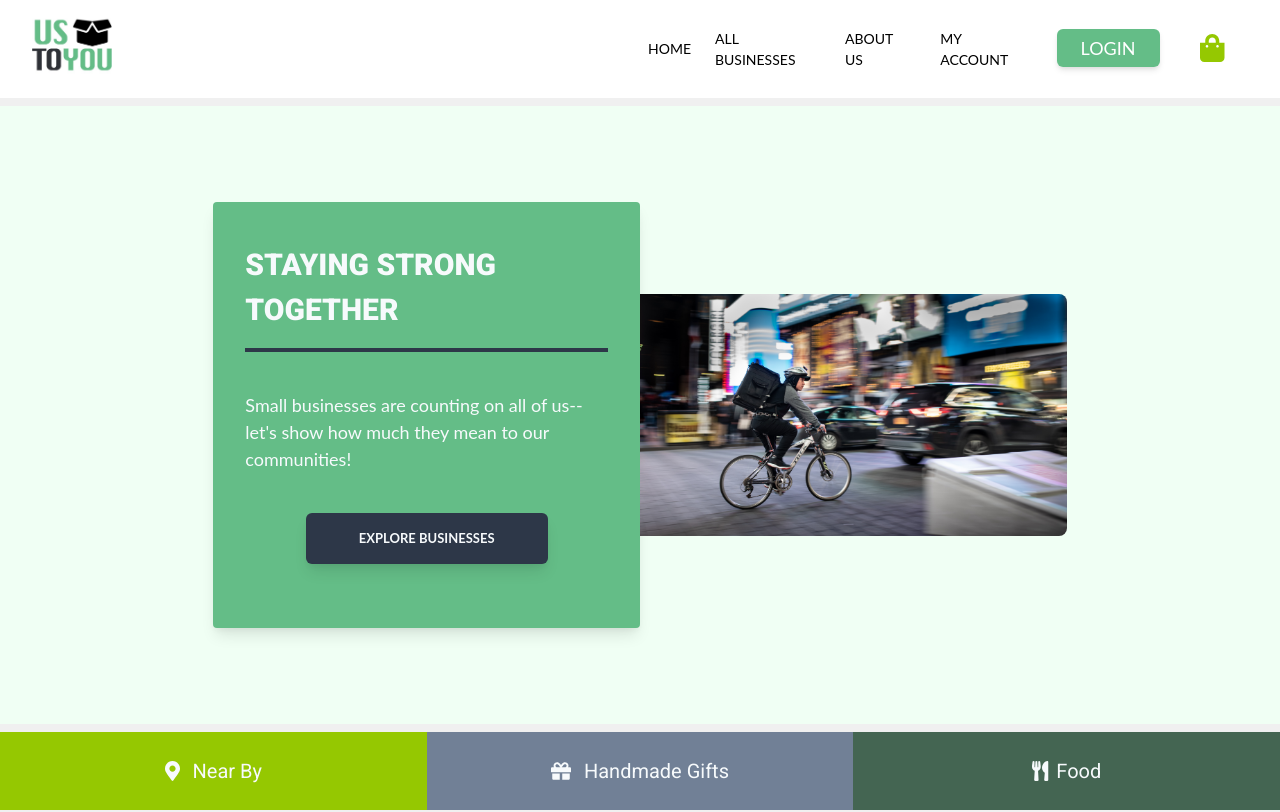
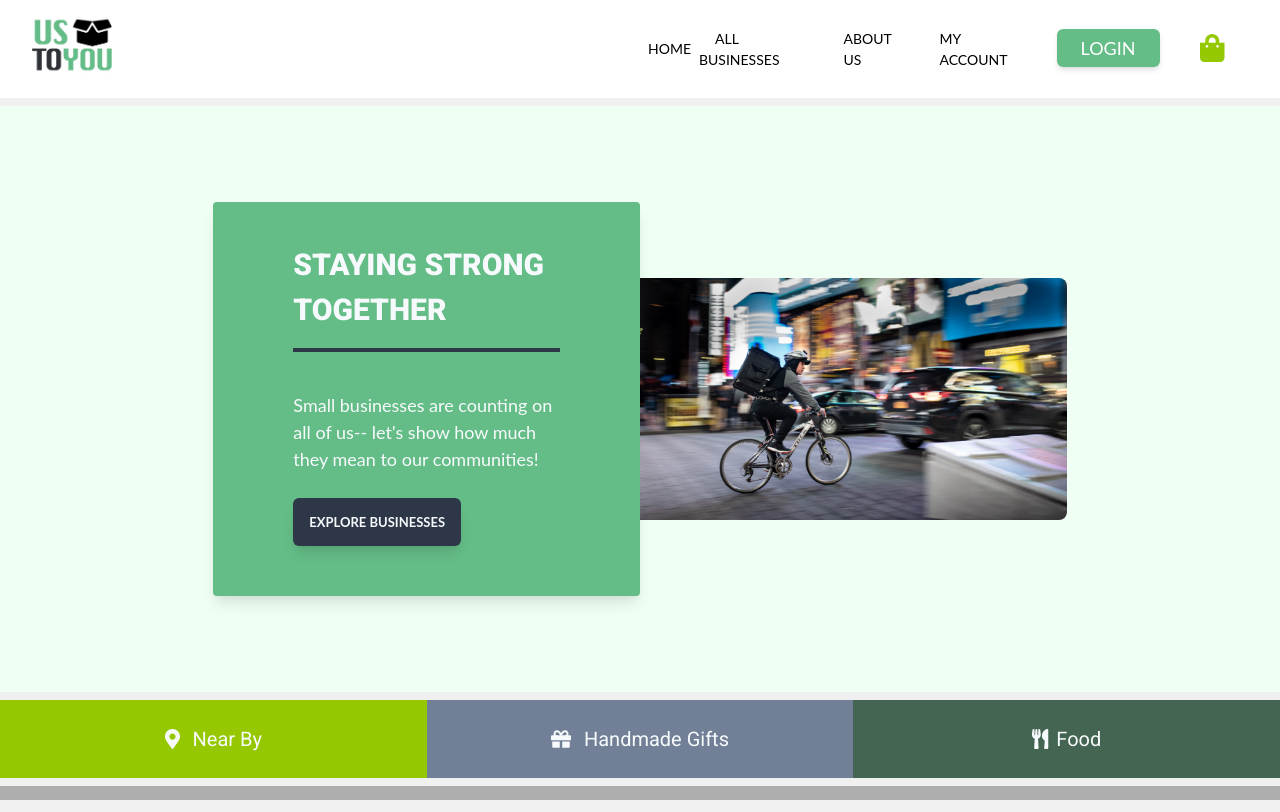
Before and after one commit to catcarbonell/hackathon_frontend, a React (Create React App) app: page / in a window 1280 px wide. Shown: the top 812 px of the page. Built offline with nearby package versions, Linux system fonts and the light colour scheme; grey boxes are pictures that could not be loaded.

Commit message:
Refined styles on various components

```diff
--- a/src/App.js
+++ b/src/App.js
@@ -17,6 +17,7 @@ function App() {
           <Switch>
             <Route exact path="/" component={Landing} />
             <Route path="/login" component={Login} />
+            <Route path="/businesses" component={Businesses} />
             <Route path="/shoppingCart" component={ShoppingCart} />
           </Switch>
         </main>
--- a/src/Components/Businesses/index.js
+++ b/src/Components/Businesses/index.js
@@ -23,6 +23,7 @@ const Businesses = () => {
                     </div>
                     <div className="w-1/2">
                         <img className="h-full object-cover object-right-top rounded-r"
+                             alt="flowers"
                              src="https://images.unsplash.com/photo-1552034507-dc5d8099e659?ixlib=rb-1.2.1&ixid=eyJhcHBfaWQiOjEyMDd9&auto=format&fit=crop&w=1352&q=80" />
                     </div>
 
--- a/src/Components/Landing/One.js
+++ b/src/Components/Landing/One.js
@@ -1,22 +1,25 @@
 import React from 'react';
+import { Link } from 'react-router-dom';
 import bike from '../../Assets/img-04.jpg';
 
 const One = () => {
     return(
         <div className="overflow-hidden h-auto py-24 my-2 lg:flex-row flex flex-col justify-center content-center items-center m-auto bg-green-100">
 
-            <div className="lg:flex lg:flex-col lg:w-1/3 w-5/6 px-8 pt-10 pb-16 bg-custom-green rounded shadow-lg">
+            <div className="lg:flex lg:flex-col lg:w-1/3 w-5/6 px-20 pt-10 pb-16 bg-custom-green rounded shadow-lg">
                 <h2 className="lg:text-3xl text-xl pb-4 text-left font-bold uppercase border-b-4 border-t-0 border-r-0 border-l-0 border-solid border-4 border-gray-800 text-gray-100">Staying strong together</h2>
                 <p className="text-lg py-10 text-gray-100">
                     Small businesses are counting on all of us-- let's show
                     how much they mean to our communities!
                 </p>
-                <span className="lg:w-2/3 w-1/2 p-4 mx-auto rounded-md shadow-lg font-xl font-bold text-center uppercase text-gray-100 bg-gray-800 hover:bg-black cursor-pointer">
-                    Explore Businesses
-                </span>
+                <Link to="/businesses">
+                    <span className="w-48 p-4 mx-auto rounded-md shadow-lg font-xl font-bold text-center uppercase text-gray-100 bg-gray-800 hover:bg-black cursor-pointer">
+                        Explore Businesses
+                    </span>
+                </Link>
             </div>
             <div className="lg:w-1/3 lg:mt-0 w-screen mt-20 flex">
-                <img className="lg:rounded-r-lg lg:shadow-none lg:object-fill object-cover shadow-xl" src={ bike } alt="A man riding a bike through a busy street" />
+                <img className="lg:rounded-r-lg lg:shadow-none  object-cover shadow-xl" src={ bike } alt="A man riding a bike through a busy street" />
             </div>
         </div>
     );
--- a/src/Components/Navbar.js
+++ b/src/Components/Navbar.js
@@ -61,9 +61,11 @@ const Navbar = () => {
               Home
             </span>
           </Link>
-          <span className="m-4 hover:text-custom-green cursor-pointer">
+          <Link to="/businesses">
+            <span className="m-4 hover:text-custom-green cursor-pointer">
             All Businesses
-          </span>
+            </span>
+          </Link>
           <span className="m-4 hover:text-custom-green cursor-pointer">
             About Us
           </span>
```
Also changed, not shown: src/tailwind.output.css.
